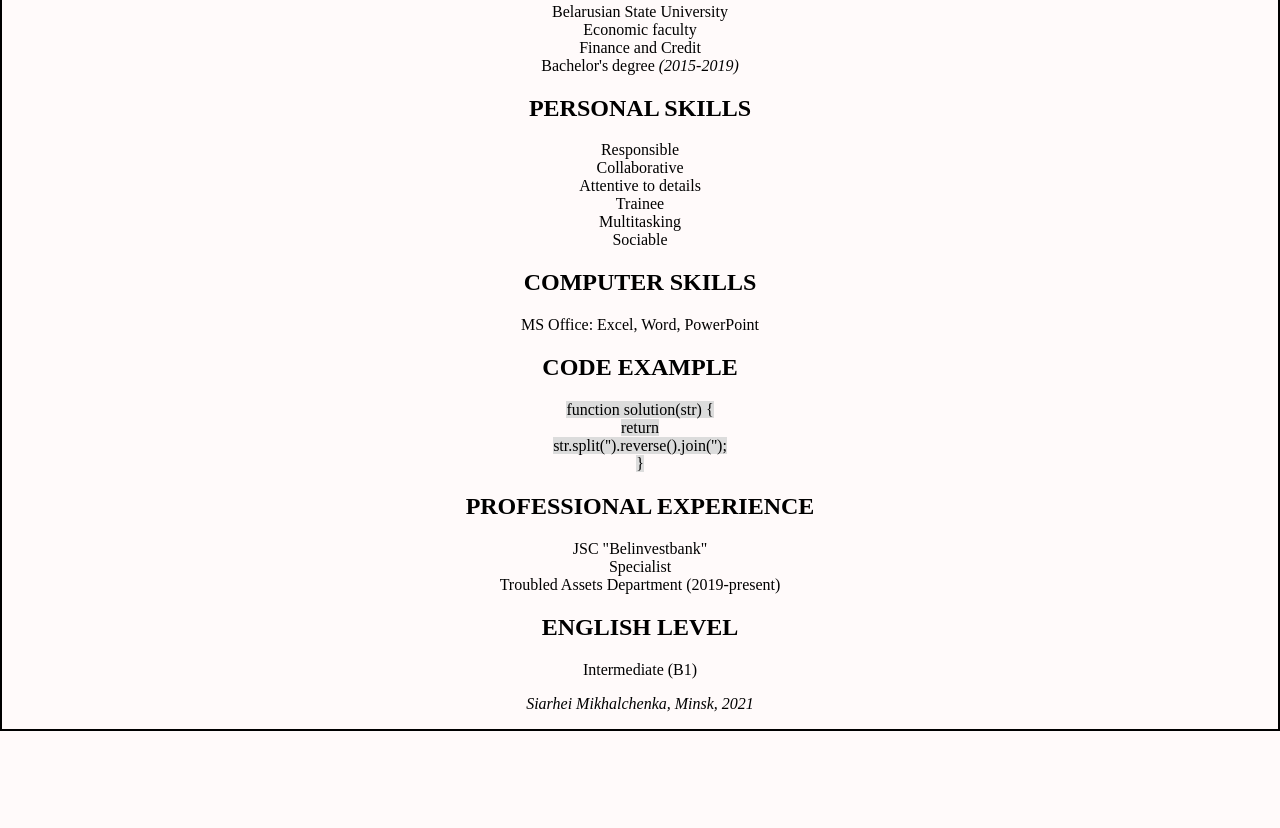
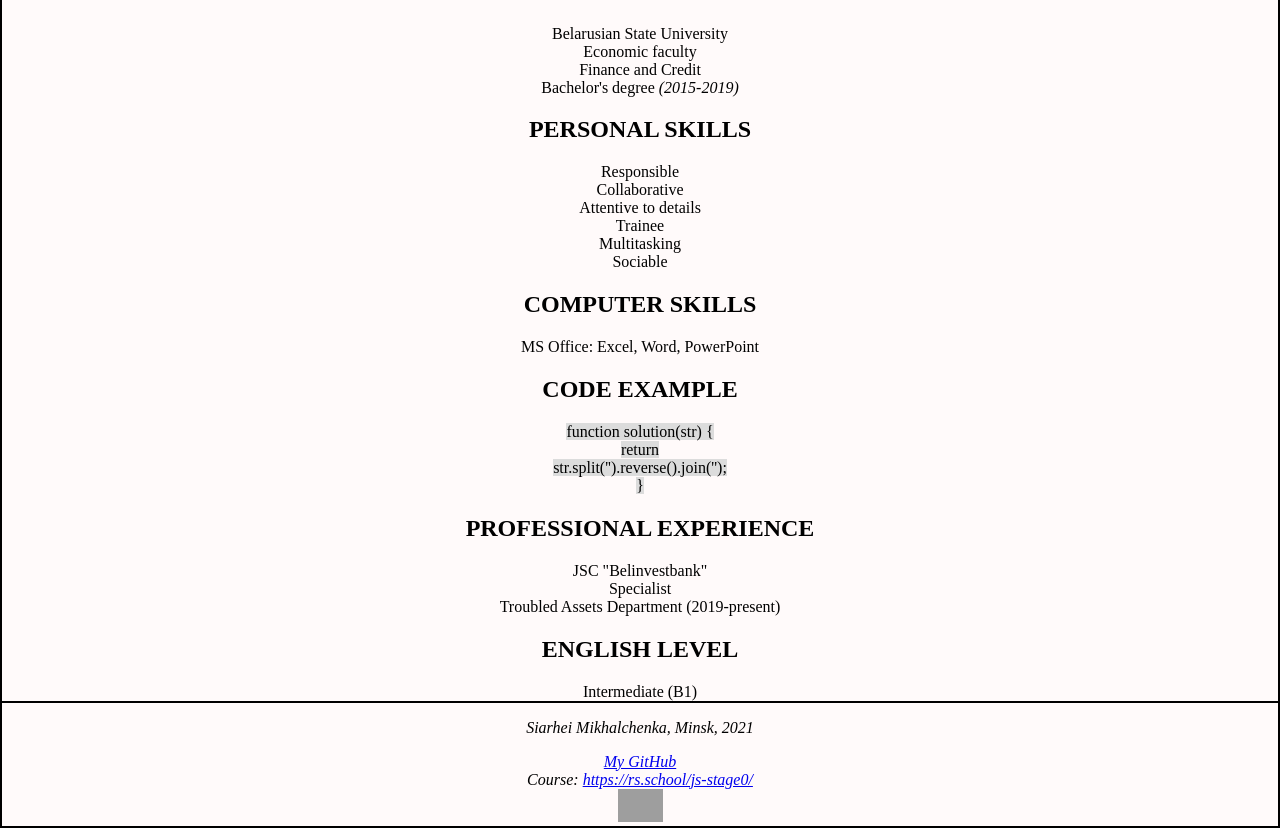
Before and after one commit to Mihalchenko/rsschool-cv, a plain HTML site: page index.html in a window 1280 px wide. Shown: the part 485-1313 px from the top of the page. Before the commit the page ends 1216 px from the top, so only its background shows below. Drawn offline with Linux system fonts and the light colour scheme; grey boxes are pictures that could not be loaded.

Commit message:
feat: update footer

```diff
--- a/index.html
+++ b/index.html
@@ -65,7 +65,13 @@
     <span>Intermediate (B1)</span>
   </main>
   <footer>
+    <div class="brdtop">
     <p>Siarhei Mikhalchenka, Minsk, 2021</p>
+    <a href="https://github.com/Mihalchenko">My GitHub</a><br>
+    <span>Course:</span>
+    <a href="https://rs.school/js-stage0/">https://rs.school/js-stage0/</a><br>
+    <img src="https://rs.school/images/rs_school_js.svg" alt="RSSchool logo" width="45">
+  </div>
   </footer>
   </body>
 </html>
--- a/style.css
+++ b/style.css
@@ -27,4 +27,8 @@ ul {
    }
    .bg {
        background-color:#F0FFFF;
+       border-bottom: 2px solid black;
    }
+   .brdtop {
+       border-top: 2px solid black;
+   }
```
